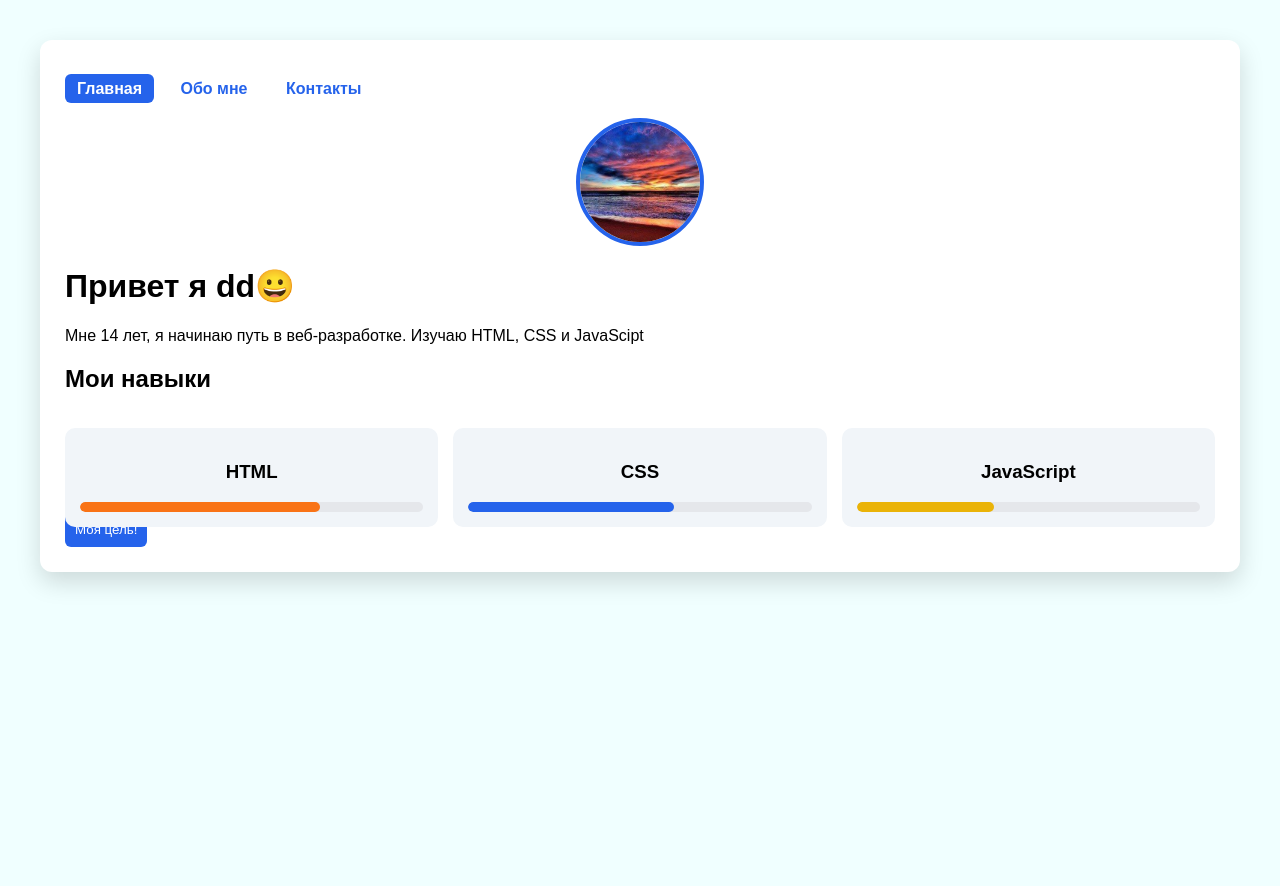
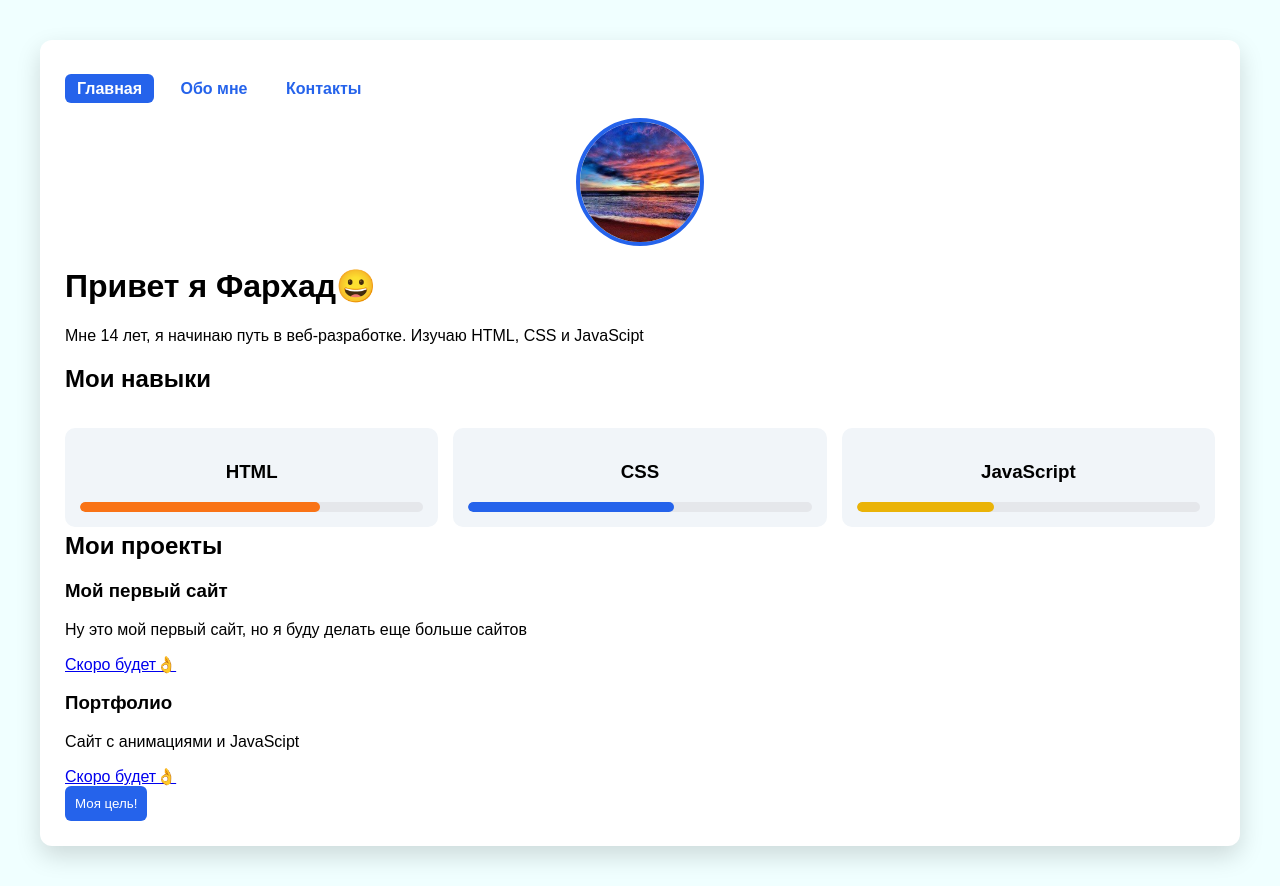
Before and after one commit to fifasalam50-tech/portfolio, a plain HTML site: page index.html in a window 1280 px wide. Before the commit the page ends 800 px from the top, so only its background shows below. Drawn offline with Linux system fonts and the light colour scheme.

Commit message:
Update index.html

```diff
--- a/index.html
+++ b/index.html
@@ -4,7 +4,7 @@
     <meta charset="UTF-8" />
     <meta name="viewport" content="width=device-width, initial-scale=1.0" />
     <title>Портфолио Фархада</title>
-    <link rel="stylesheet" href="style.css" />
+    <link rel="stylesheet" href="style.css?v=6" />
   </head>
   <body>
     <div class="card">
@@ -18,7 +18,7 @@
         src="3f5405b5bbf5f991b648ed2cfe3df1cf.jpg"
         alt="Моё фото!"
       />
-      <h1>Привет я dd😀</h1>
+      <h1>Привет я Фархад😀</h1>
       <p>
         Мне 14 лет, я начинаю путь в веб-разработке. Изучаю HTML, СSS и
         JavaScipt
@@ -46,6 +46,23 @@
           </div>
         </div>
       </div>
+
+      <h2>Мои проекты</h2>
+
+      <div class="projects">
+        <div class="project">
+          <h3>Мой первый сайт</h3>
+          <p>Ну это мой первый сайт, но я буду делать еще больше сайтов</p>
+          <a href="#" target="_blank">Скоро будет👌</a>
+        </div>
+
+        <div class="project">
+          <h3>Портфолио</h3>
+          <p>Сайт с анимациями и JavaScipt</p>
+          <a href="#" target="_blank">Скоро будет👌</a>
+        </div>
+      </div>
+
       <button id="dreamBtn">Моя цель!</button>
 
       <p id="dreamText" class="hidden">
@@ -53,6 +70,6 @@
       </p>
     </div>
 
-    <script src="script.js"></script>
+    <script src="script.js?v=5"></script>
   </body>
 </html>
```
